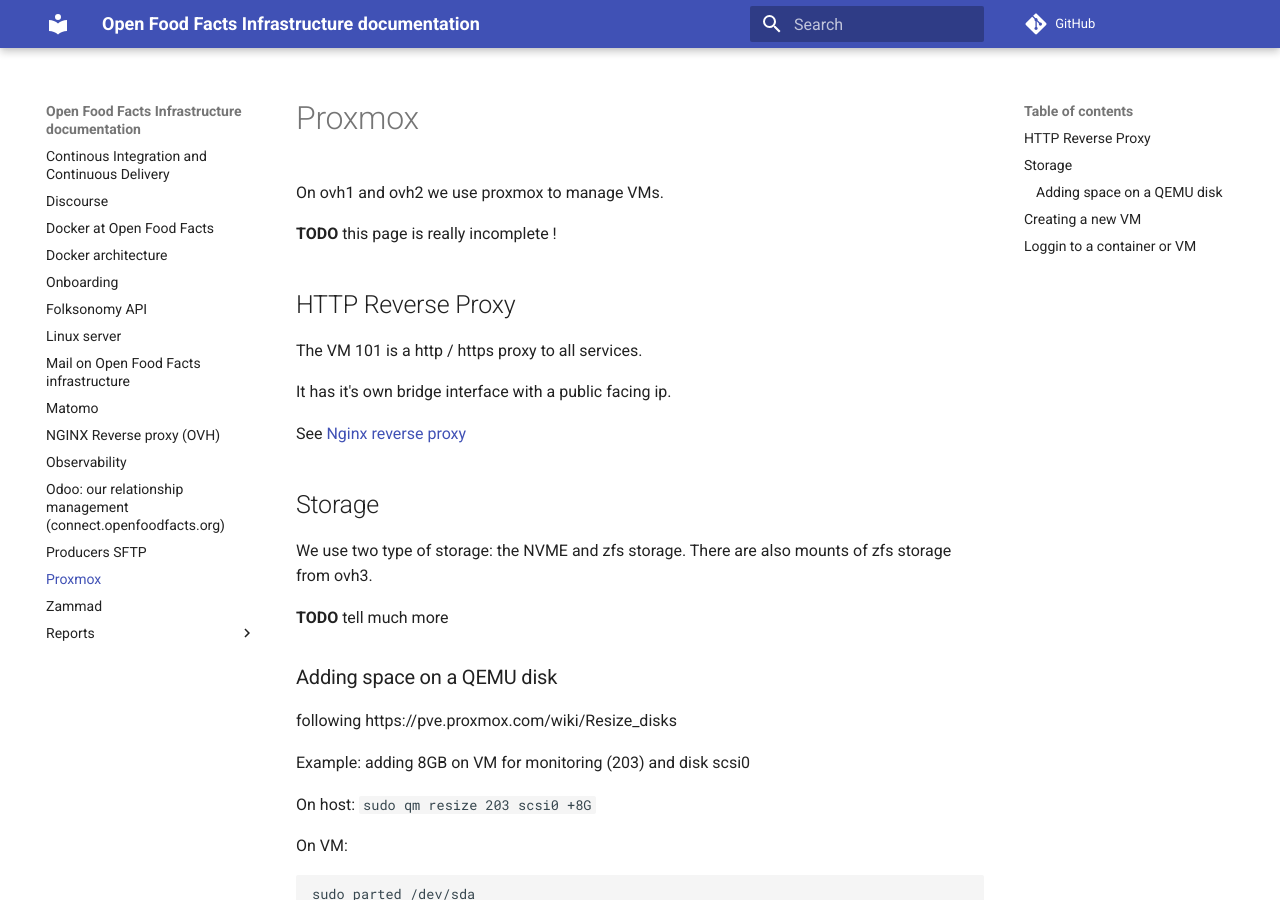
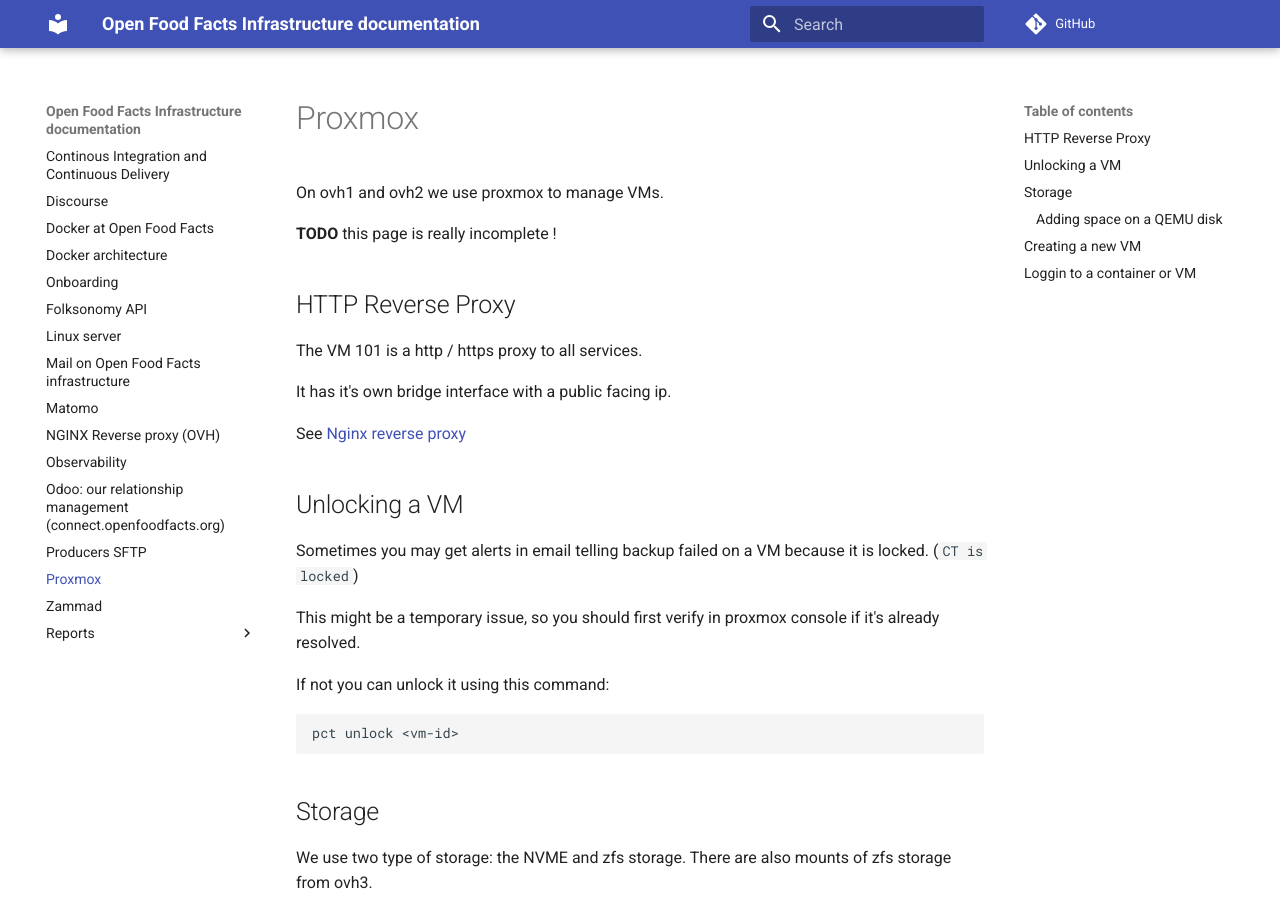
Before and after one commit to openfoodfacts/openfoodfacts-infrastructure, an MkDocs documentation site: the page built from docs/promox.md, in a window 1280 px wide and 900 px high. Built offline with MkDocs 1.6.1 and Material for MkDocs 9.7.7, drawn with Linux system fonts in a browser that asks for light colours; comment, search, counter and statistics services are not loaded.

Commit message:
docs: explain how to unlock VM in proxmox

````diff
--- a/docs/promox.md
+++ b/docs/promox.md
@@ -11,6 +11,19 @@
 It has it's own bridge interface with a public facing ip.
 
 See [Nginx reverse proxy](./nginx-reverse-proxy.md)
+
+
+## Unlocking a VM
+
+Sometimes you may get alerts in email telling backup failed on a VM because it is locked. (`CT is locked`)
+
+This might be a temporary issue, so you should first verify in proxmox console if it's already resolved.
+
+If not you can unlock it using this command:
+
+```
+pct unlock <vm-id>
+```
 
 ## Storage
 
````
